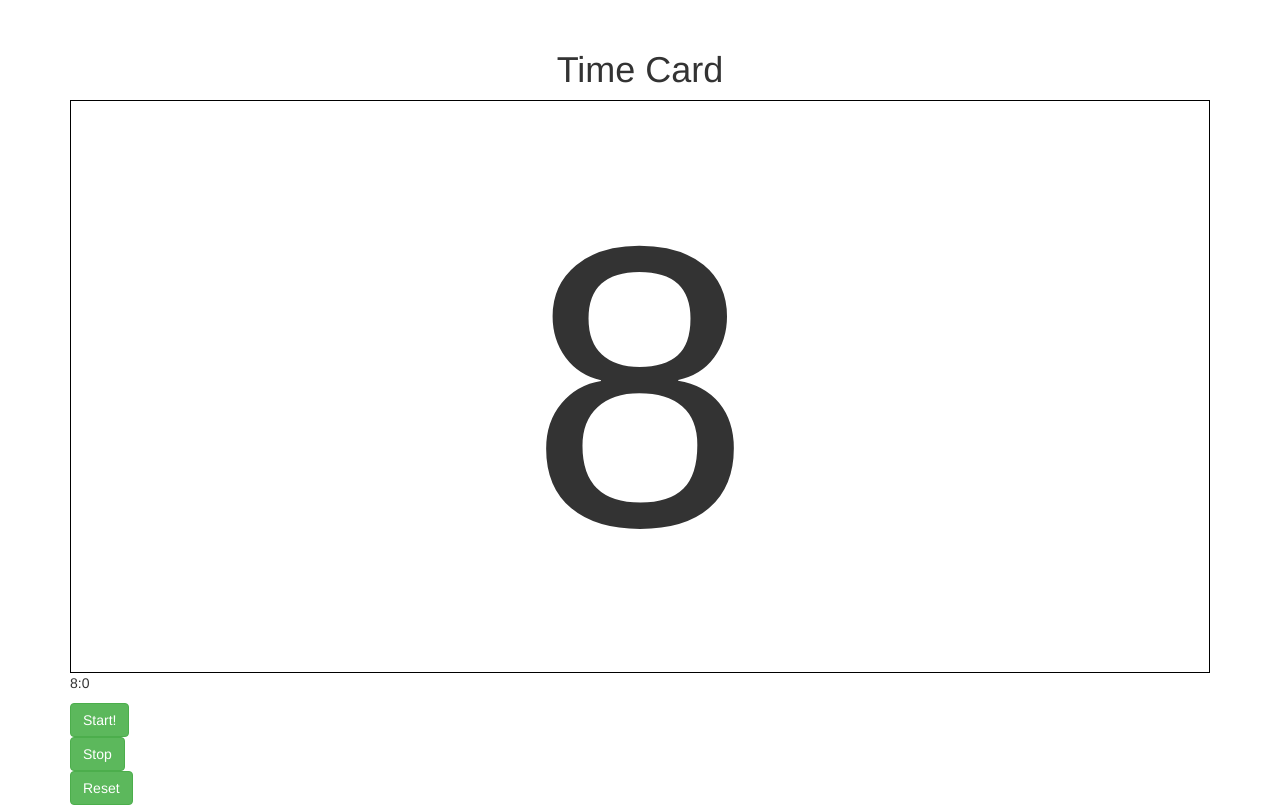
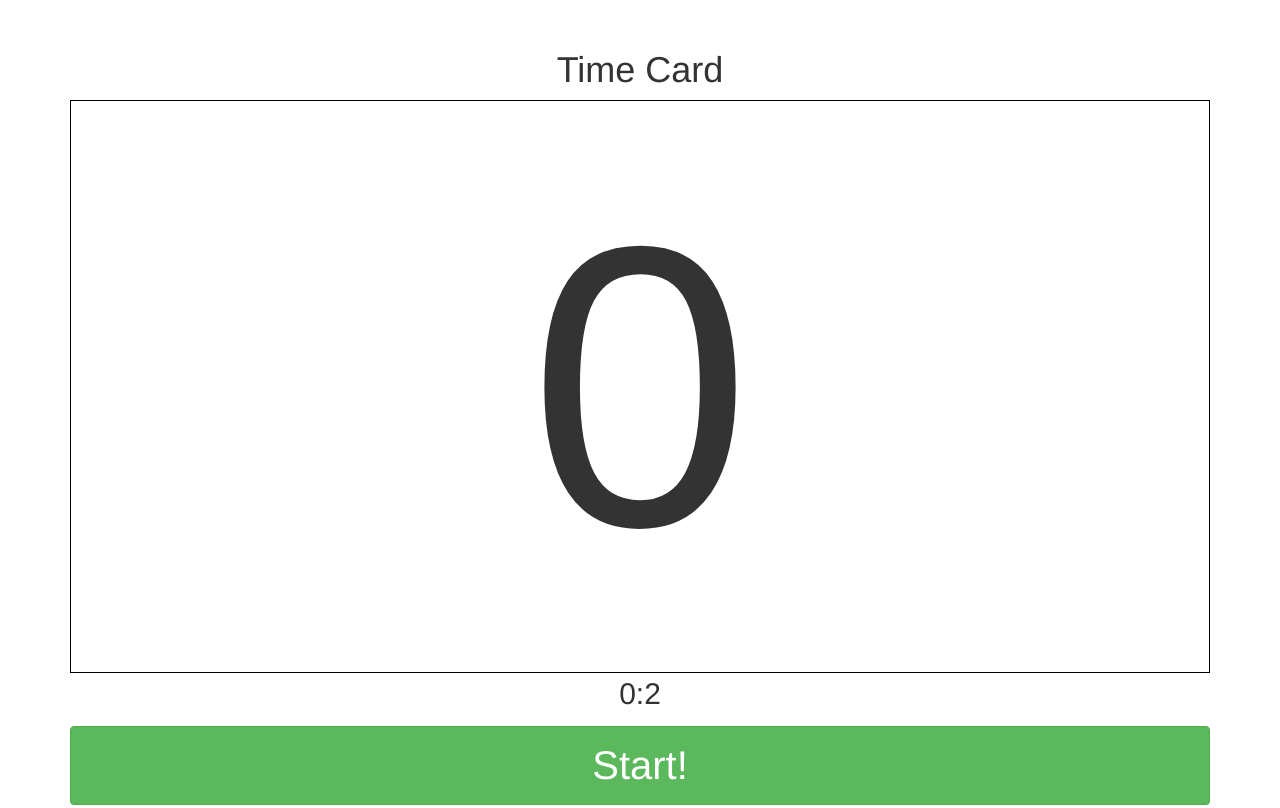
Before and after one commit to Kouch-Sato/topicmaker, a plain HTML site: page timecard.html in a window 1280 px wide. Shown: the top 808 px of the page. Drawn offline with nearby package versions, Linux system fonts and the light colour scheme.

Commit message:
ボタン綺麗に

```diff
--- a/css/timecard.css
+++ b/css/timecard.css
@@ -7,5 +7,15 @@ h1 {
   font-size: 400px;
   text-align: center;
   border: 1px solid black;
-  vertical-align: text-top;
 }
+
+#timer {
+  font-size: 30px;
+  text-align: center;
+}
+
+.btn-wrapper button {
+  padding: 10px;
+  font-size: 40px;
+  margin: 10px auto;
+}
--- a/js/timecard.js
+++ b/js/timecard.js
@@ -1,5 +1,5 @@
 $(function(){
-  var setSecond = 480;
+  var setSecond = 2;
   var time = setSecond;
   var timerID;
   var minutes;
@@ -10,6 +10,14 @@ $(function(){
     minutes = Math.floor(time / 60);
     $("#timer").text(minutes + ":" + seconds);
     $("#time-card").text(minutes);
+    if (time == 0)
+      $("#time-card").text("END");
+    else if (time < 15)
+      $("#time-card").text("0");
+    else if (time < 30)
+      $("#time-card").text("1/4");
+    else if (time < 60)
+      $("#time-card").text("1/2");
   }
 
   function countDown(){
--- a/timecard.html
+++ b/timecard.html
@@ -21,15 +21,15 @@
     <div class="container">
       <h1>Time Card</h1>
       <div id="time-card"></div>
-      <p id="timer"></p>
+      <div id="timer"></div>
       <div class="btn-wrapper">
-        <button id="startBtn" class="btn btn-success">Start!</button>
+        <button id="startBtn" class="btn btn-success btn-block">Start!</button>
       </div>
       <div class="btn-wrapper">
-        <button id="stopBtn" class="btn btn-success">Stop</button>
+        <button id="stopBtn" class="btn btn-block btn-warning">Stop</button>
       </div>
       <div class="btn-wrapper">
-        <button id="resetBtn" class="btn btn-success">Reset</button>
+        <button id="resetBtn" class="btn btn-block btn-danger">Reset</button>
       </div>
     </div>
     <script src="https://stackpath.bootstrapcdn.com/bootstrap/3.3.6/js/bootstrap.min.js"></script>
```
